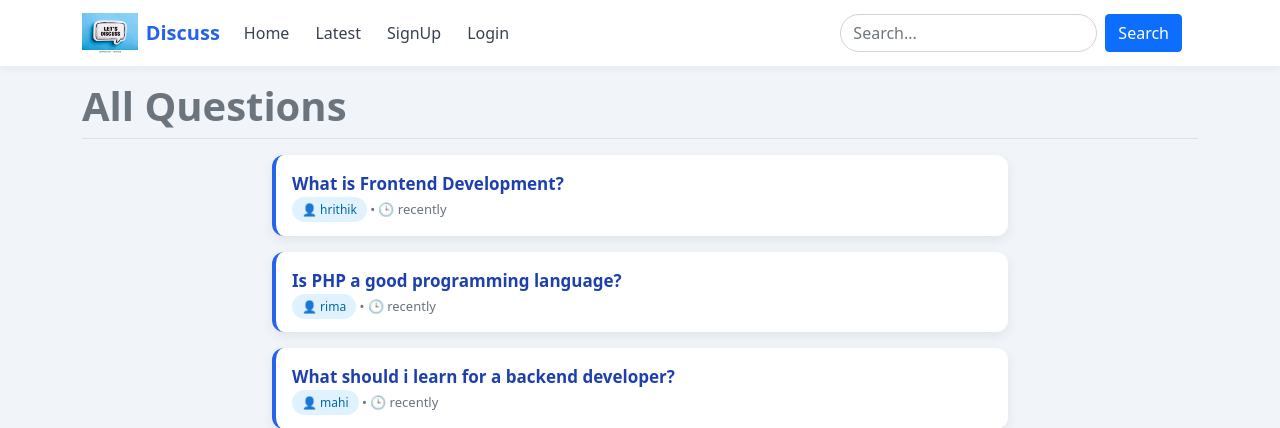
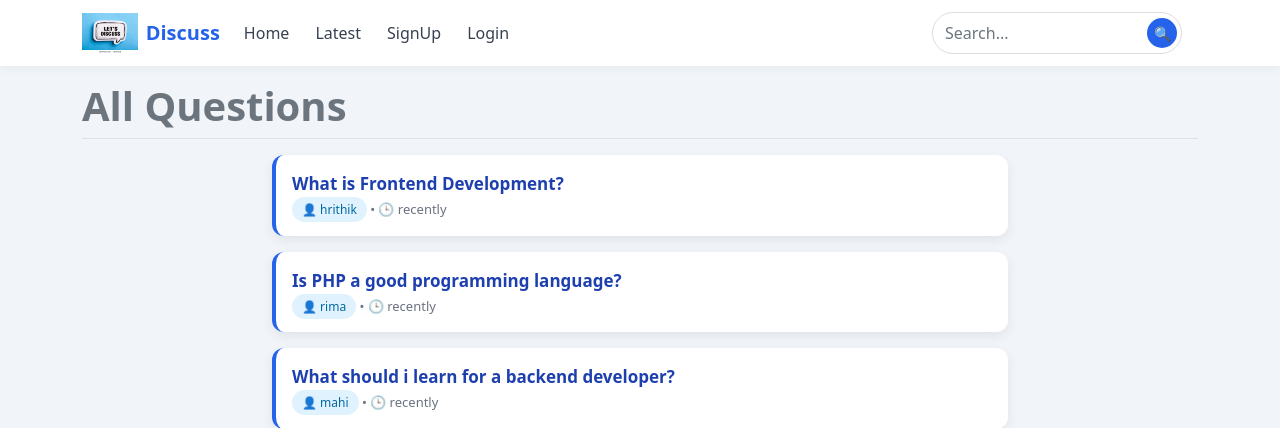
Before and after one commit to hrithiker/php-project-discuss, a PHP site: page / in a window 1280 px wide. Shown: the top 428 px of the page. Run offline with PHP 8.4, Linux system fonts and the light colour scheme; data comes from the database, SQL or seed files in the repository.

Commit message:
some ui nav bar changes

```diff
--- a/client/header.php
+++ b/client/header.php
@@ -1,5 +1,6 @@
 <?php
-function getAvatarColor($name) {
+function getAvatarColor($name)
+{
     $colors = [
         '#0d6efd', // blue
         '#198754', // green
@@ -72,15 +73,18 @@ $userId = $user['user_id'] ?? null;
             </ul>
 
             <!-- Search -->
-            <form class="d-flex me-3 mt-3 mt-lg-0" action="">
+            <!-- <form class="d-flex me-3 mt-3 mt-lg-0" action="">
                 <input class="form-control search-box me-2" name="search" type="search" placeholder="Search...">
                 <button class="btn btn-primary" type="submit">Search</button>
+            </form> -->
+            <form class="search-wrapper me-3 mt-3 mt-lg-0" action="">
+                <input class="form-control search-box" name="search" type="search" placeholder="Search...">
+                <button class="search-btn" type="submit">🔍</button>
             </form>
 
             <!-- User badge / logout -->
             <?php if ($username): ?>
-                <div class="d-flex align-items-center mt-3 mt-lg-0">
-
+                <div class="user-controls mt-3 mt-lg-0">
                     <?php
                     $firstLetter = strtoupper(substr($username, 0, 1));
                     $bgColor = getAvatarColor($username);
--- a/public/styles.css
+++ b/public/styles.css
@@ -49,22 +49,102 @@ a {
   z-index: 1010;
 }
 
-/* Search */
-.search-box {
-  border-radius: 20px;
-  padding-left: 12px;
+/* Smooth hover feel */
+.navbar .btn {
+  transition: all 0.2s ease;
+}
+
+.navbar .btn:hover {
+  transform: translateY(-1px);
+}
+
+/* =========================
+   🔍 SEARCH (INSIDE BUTTON)
+========================= */
+
+.search-wrapper {
+  position: relative;
+  width: 100%;
+  max-width: 250px;
+}
+
+.search-wrapper .search-box {
+  width: 100%;
+  border-radius: 25px;
+  padding: 8px 40px 8px 12px; /* space for button */
+  border: 1px solid #ddd;
+}
+
+/* Button inside input */
+.search-wrapper .search-btn {
+  position: absolute;
+  top: 50%;
+  right: 5px;
+  transform: translateY(-50%);
+  border: none;
+  background: #2563eb;
+  color: white;
+  border-radius: 50%;
+  width: 30px;
+  height: 30px;
+  font-size: 14px;
+  display: flex;
+  align-items: center;
+  justify-content: center;
+  cursor: pointer;
+  transition: 0.2s ease;
+}
+
+.search-wrapper .search-btn:hover {
+  background: #1d4ed8;
+}
+@media (max-width: 991.98px) {
+  .search-wrapper {
+    max-width: 100%;
+  }
 }
 
 /* Avatar */
 .nav-avatar {
   width: 35px;
   height: 35px;
+  min-width: 35px;
+  min-height: 35px;
   border-radius: 50%;
   color: white;
   font-weight: bold;
   display: flex;
   align-items: center;
   justify-content: center;
+}
+/* =========================
+   👤 USER CONTROLS
+========================= */
+
+.user-controls {
+  display: flex;
+  align-items: center;
+  gap: 10px;
+}
+
+/* Logout button clean look */
+.user-controls .btn {
+  padding: 6px 14px;
+  font-size: 13px;
+  border-radius: 20px;
+  white-space: nowrap;
+  transition: all 0.2s ease;
+}
+
+.user-controls .btn:hover {
+  transform: translateY(-1px);
+}
+@media (max-width: 991.98px) {
+  .user-controls {
+    width: 100%;
+    justify-content: space-between;
+    margin-top: 10px;
+  }
 }
 
 /* ========================================
```
Lines whose indentation alone changed are shown as unchanged.
